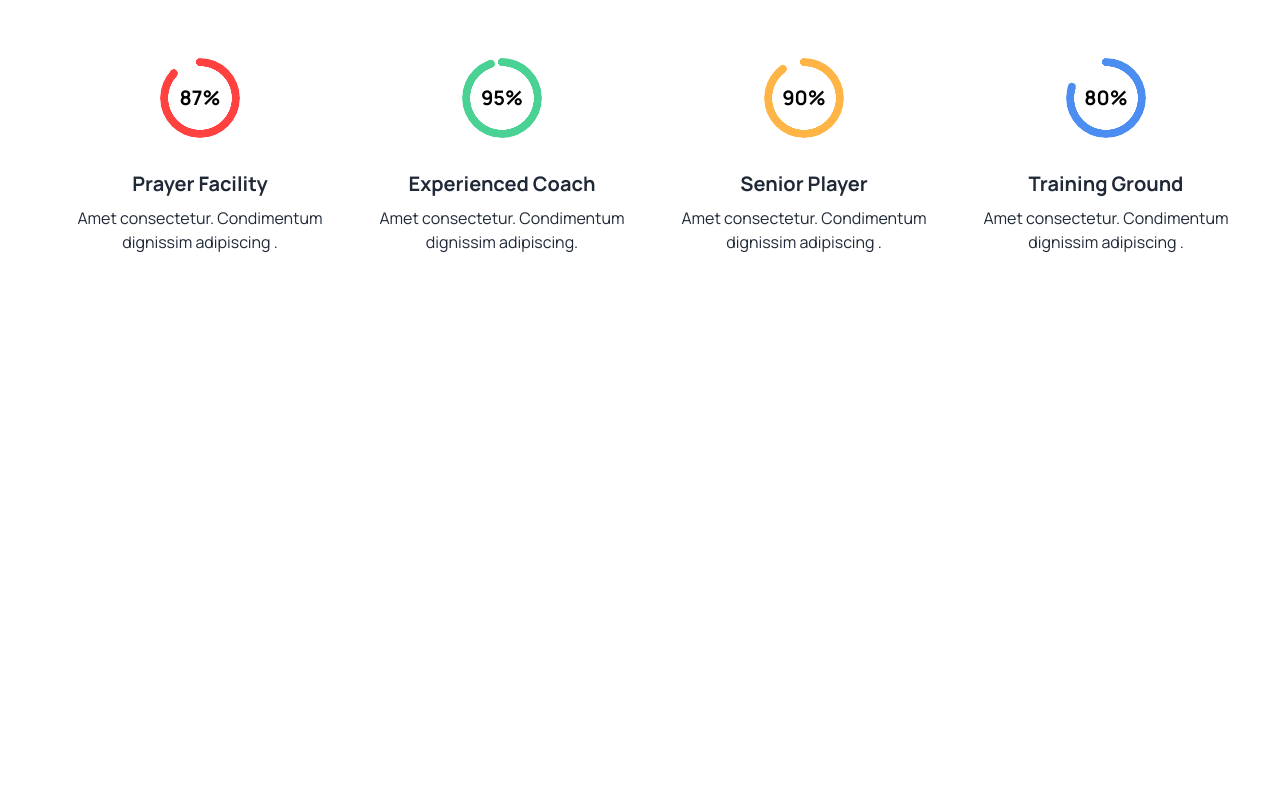
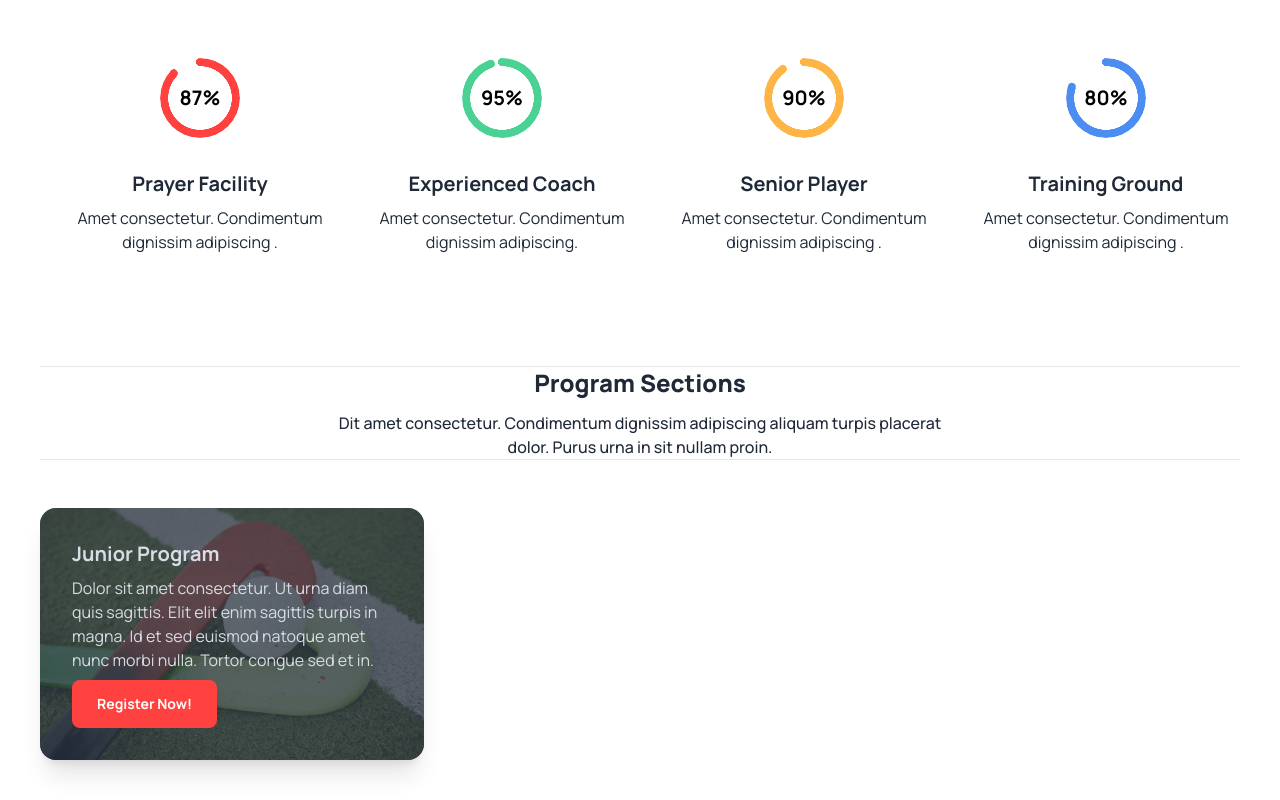
Before and after one commit to Meghadrita/third-assignment, a plain HTML site: page index.html in a window 1280 px wide. Shown: the part 857-1657 px from the top of the page. Before the commit the page ends 1183 px from the top, so only its background shows below. Drawn offline with nearby package versions, Linux system fonts and the light colour scheme.

Commit message:
added program half

```diff
--- a/index.html
+++ b/index.html
@@ -79,7 +79,7 @@
                     </svg>
                 </button>
                 <div>
-                    <a class="btn bg-hockey-primary text-white px-6 ">Get Ticket</a>
+                    <a class="btn btn-ghost bg-hockey-primary text-white px-6">Get Ticket</a>
                 </div>
             </div>
         </nav>
@@ -88,7 +88,7 @@
             <div class="lg:relative mx-auto">
                 <div class="carousel w-full">
                     <div id="slide1" class="carousel-item relative w-full lg:h-3/4">
-                        <img src="/images/1.png" class="sm:my-6 lg:my-5 rounded-2xl w-full" />
+                        <img src="images/1.png" class="sm:my-6 lg:my-5 rounded-2xl w-full" />
                         <div class="absolute flex transform -translate-y-1/2 left-5 right-5 -py-0 lg:top-1/2 mt-60">
                             <a href="#slide1" class="btn btn-circle">❮</a>
                             <a href="#slide1" class="btn btn-circle">❯</a>
@@ -157,7 +157,31 @@
                     </div>
                 </div>
             </div>
+        </section>
+        <!-- Program Sections -->
 
+        <section class="container p-10 lg:container mx-auto mt-0">
+            <hr>
+            <div class="text-center">
+                <h3 class="text-2xl font-extrabold mb-3">Program Sections</h3>
+                <p class="text-base font-medium">Dit amet consectetur. Condimentum dignissim adipiscing aliquam turpis
+                    placerat <br> dolor. Purus urna in sit nullam proin. </p>
+            </div>
+            <hr>
+            <div class="grid gap-2 grid-cols-1 lg:grid-cols-4 mt-12">
+                <div class="card w-96 bg-base-100 shadow-xl image-full">
+                    <figure><img src="/images/2.png" alt="Shoes" /></figure>
+                    <div class="card-body">
+                        <h2 class="card-title">Junior Program</h2>
+                        <p>Dolor sit amet consectetur. Ut urna diam quis sagittis. Elit elit
+                            enim sagittis turpis in magna. Id et sed euismod natoque amet nunc morbi nulla. Tortor congue sed et in.</p>
+                        <div class="card-actions justify-start">
+                            <button class="btn btn-ghost bg-hockey-primary text-white px-6">Register Now!</button>
+                        </div>
+                    </div>
+                </div>
+            </div>
+        </section>
     </main>
     <footer>
 
```
